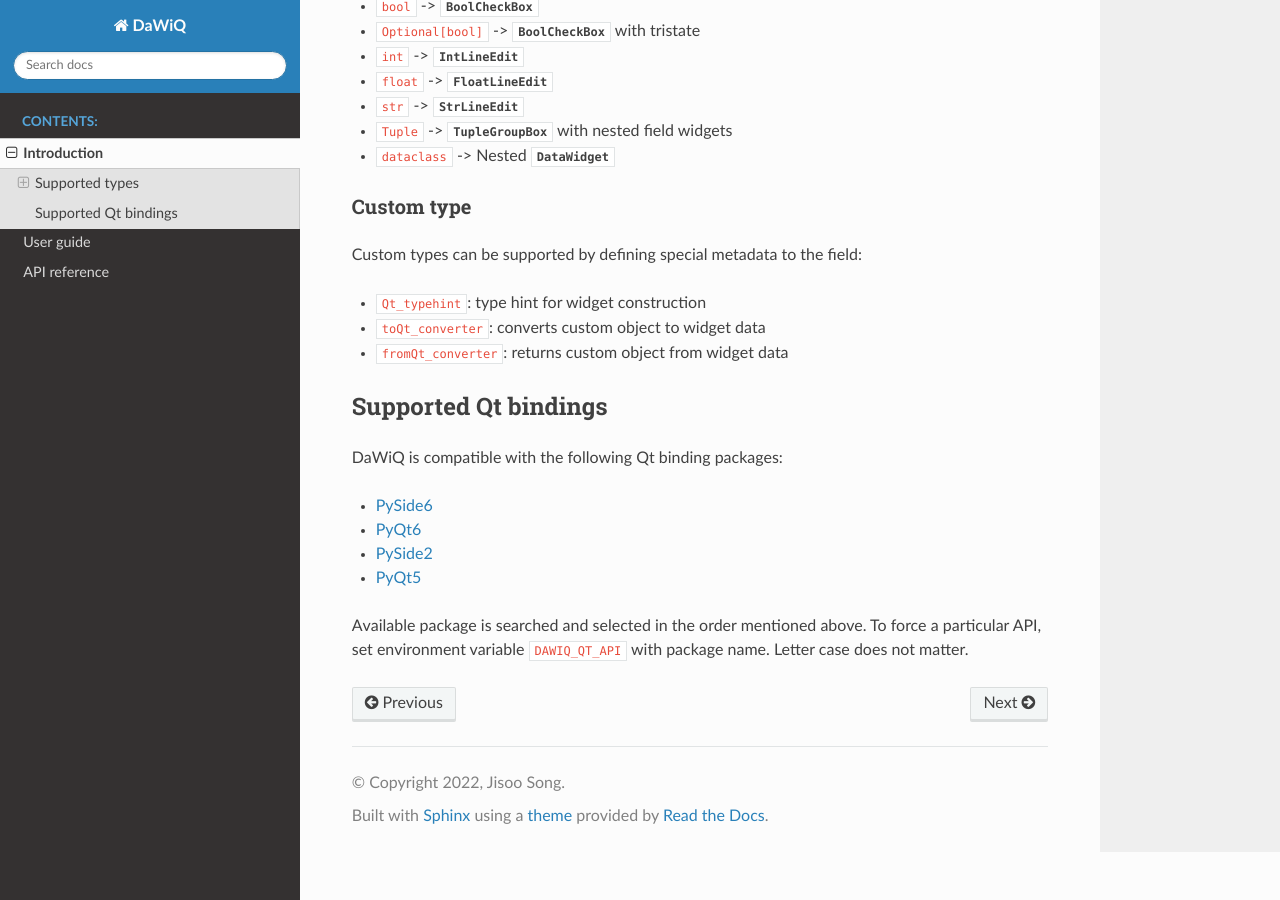
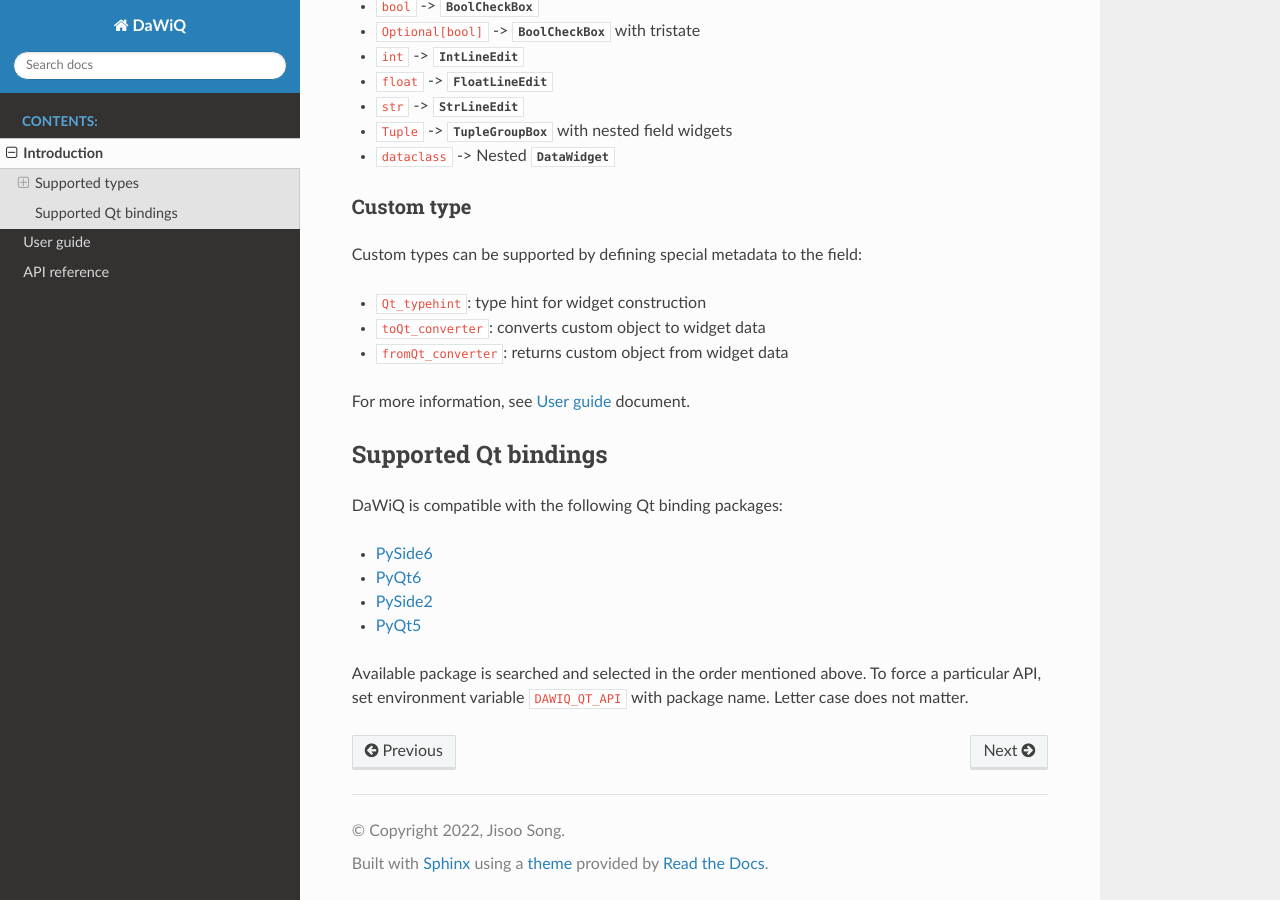
Before and after one commit to JSS95/dawiq, a Sphinx documentation site: the page built from doc/source/intro.rst, in a window 1280 px wide and 900 px high, scrolled down 788 px. Built offline with Sphinx 7.4.7 and the Read the Docs theme 2.0.0, drawn with Linux system fonts in a browser that asks for light colours.

Commit message:
doc: enhance doc
Add link intro -> user-guide

```diff
--- a/doc/source/intro.rst
+++ b/doc/source/intro.rst
@@ -48,6 +48,8 @@ Custom types can be supported by defining special metadata to the field:
 * ``toQt_converter``: converts custom object to widget data
 * ``fromQt_converter``: returns custom object from widget data
 
+For more information, see :ref:`user-guide` document.
+
 Supported Qt bindings
 =====================
 
--- a/doc/source/user-guide/index.rst
+++ b/doc/source/user-guide/index.rst
@@ -1,3 +1,5 @@
+.. _user-guide:
+
 ==========
 User guide
 ==========
```
